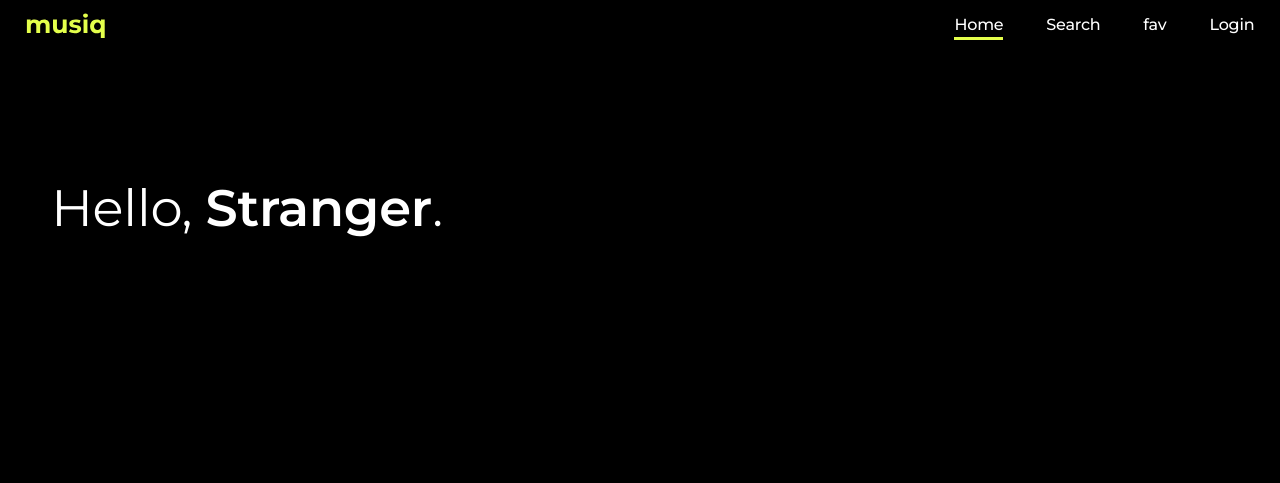
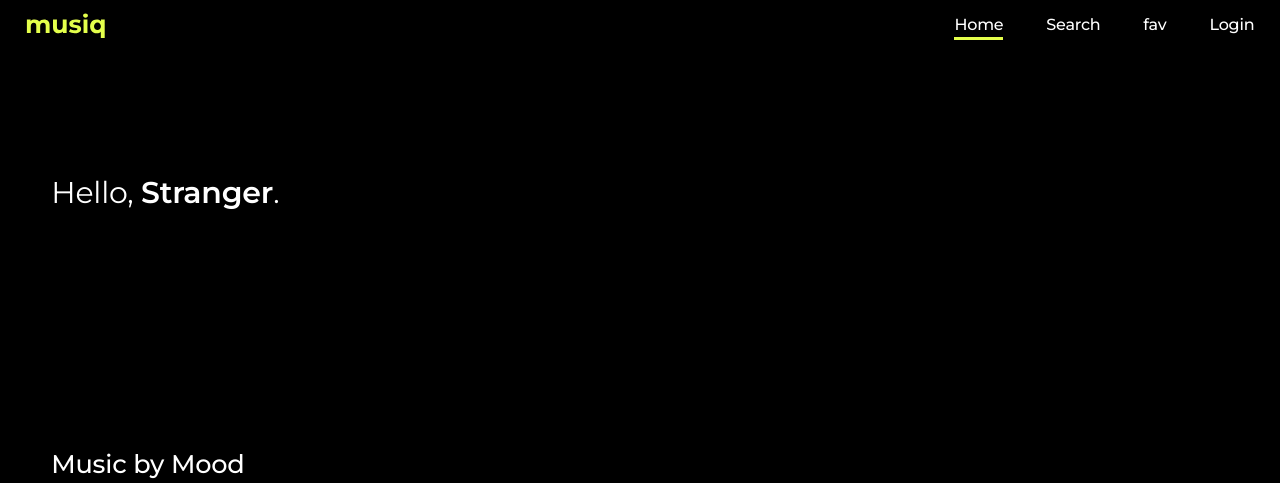
Before and after one commit to jaewoneee/musiq, a Vue app in the folder frontend/: page /main in a window 1280 px wide. Shown: the top 483 px of the page. Built offline with nearby package versions, Linux system fonts and the light colour scheme.

Commit message:
helmet 추가

```diff
--- a/frontend/src/css/style.css
+++ b/frontend/src/css/style.css
@@ -98,7 +98,7 @@
   height: auto;
 }
 .text-wrap .text-quote-box ul p:first-child {
-  font-size: 37px;
+  font-size: 35px;
   line-height: 50px;
   font-weight: 600;
   color: var(--color);
@@ -430,7 +430,7 @@
 /* mobile */
 @media screen and (min-width: 360px) {
   :root {
-    --height: 445px;
+    --height: 252px;
   }
   .header-wrap header {
     width: 96%;
@@ -447,6 +447,7 @@
     width: 96%;
     margin: 0 auto;
   }
+
   .content.login,
   .content.signup {
     width: 70%;
@@ -582,6 +583,20 @@
     font-size: 6vw;
   }
 }
+@media screen and (min-width: 860px) {
+  :root {
+    --height: 186px;
+  }
+  .text-wrap {
+    font-size: 3vw;
+  }
+  .text-wrap .text-quote-box ul p:first-child {
+    font-size: 28px;
+  }
+  .text-wrap .text-quote-box ul p:last-child {
+    margin-top: 20px;
+  }
+}
 @media screen and (min-width: 1024px) {
   .list-box h4 {
     font-size: 2vw;
@@ -630,11 +645,14 @@
     width: 400px;
     margin: 0 auto;
   }
+  .text-wrap .text-name-box {
+    font-size: 30px;
+  }
+  .text-wrap .text-quote-box ul p:first-child {
+    font-size: 35px;
+  }
 }
 @media screen and (min-width: 1400px) {
-  :root {
-    --height: 145px;
-  }
   .header-wrap header {
     width: 94%;
   }
@@ -656,6 +674,14 @@
     font-size: 30px;
     margin-bottom: 40px;
   }
+  .text-wrap .text-quote-box {
+    width: 90%;
+    max-width: 1050px;
+
+  }
+  .text-wrap .text-quote-box ul p:first-child {
+    font-size: 40px;
+  }
   .list-box h4 {
     font-size: 30px;
   }
@@ -673,6 +699,9 @@
   .content.fav {
     max-width: 2000px;
   }
+  .swiper .img-box::after {
+    padding-bottom: 40%;
+  }
   .search-list-box ul li {
     width: calc((100% / 8) - 20px);
   }
--- a/frontend/src/views/MainPage.vue
+++ b/frontend/src/views/MainPage.vue
@@ -12,35 +12,20 @@
       <div class="text-quote-box">
         <ul class="flip">
           <li>
-            <p>
-              “Some people have lives;
-              <br />
-              some people have music.”
-            </p>
-            <p>– Leo Tolstoy</p>
+            <p>“Music gives color to the air of the moment.”</p>
+            <p>– Karl Lagerfeld</p>
           </li>
           <li>
-            <p>
-              “Music – what a powerful instrument,
-              <br />
-              what a mighty weapon!”
-            </p>
-            <p>- Maria von Trapp</p>
+            <p>“Music is the universal language of mankind.”</p>
+            <p>- Henry Wadsworth Longfellow</p>
           </li>
           <li>
-            <p>
-              “Without music,<br />
-              life would be a blank to me.”
-            </p>
+            <p>“Without music, life would be a blank to me.”</p>
             <p>- Edith Sitwell</p>
           </li>
           <li>
-            <p>
-              “Music should be an essential part
-              <br />
-              of every analysis.”
-            </p>
-            <p>- Carl Jung</p>
+            <p>“Music is like a dream. One that I cannot hear. ”</p>
+            <p>- Ludwig van Beethoven</p>
           </li>
         </ul>
       </div>
```
Also changed, not shown: 1 other file (tests, documents, lock files or other folders).
